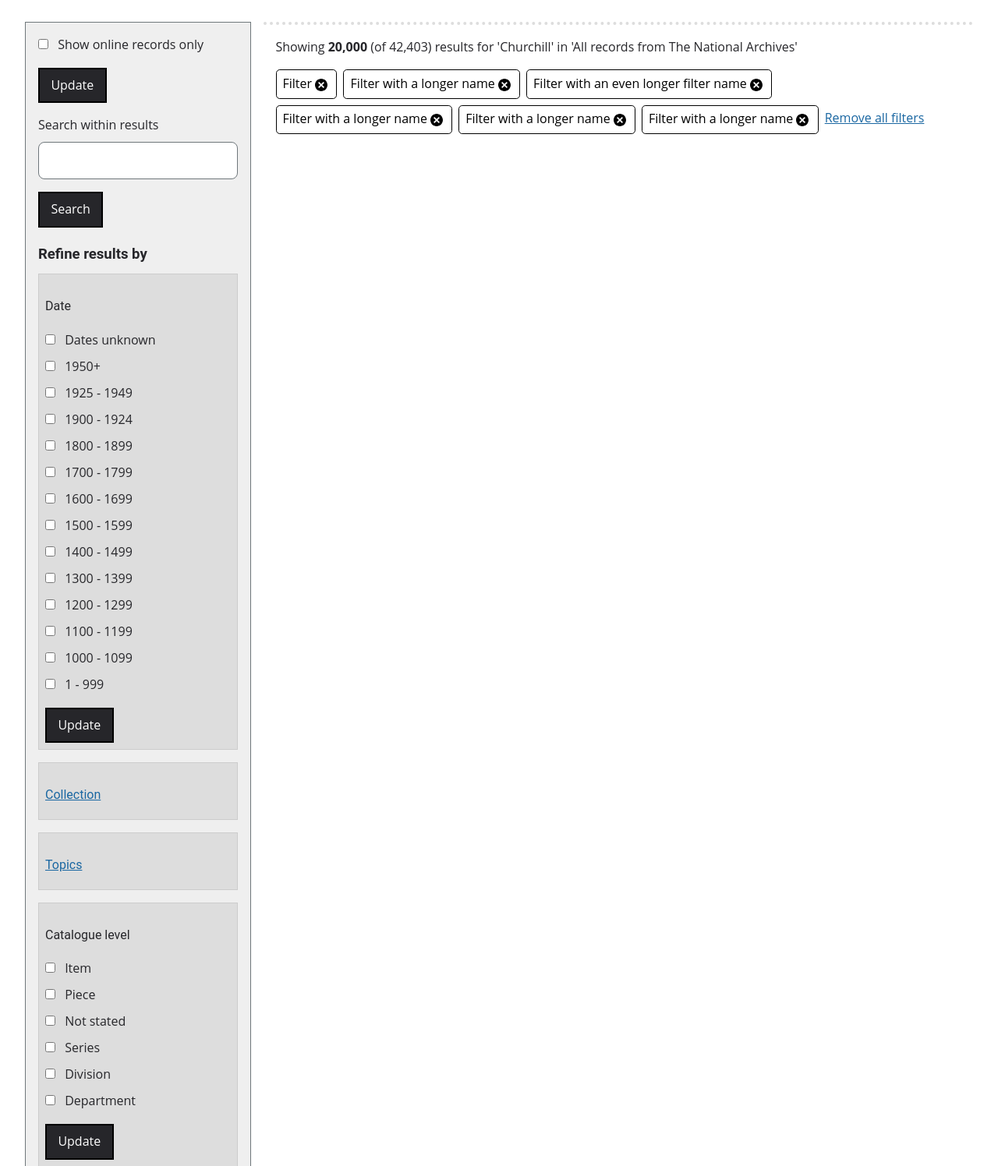
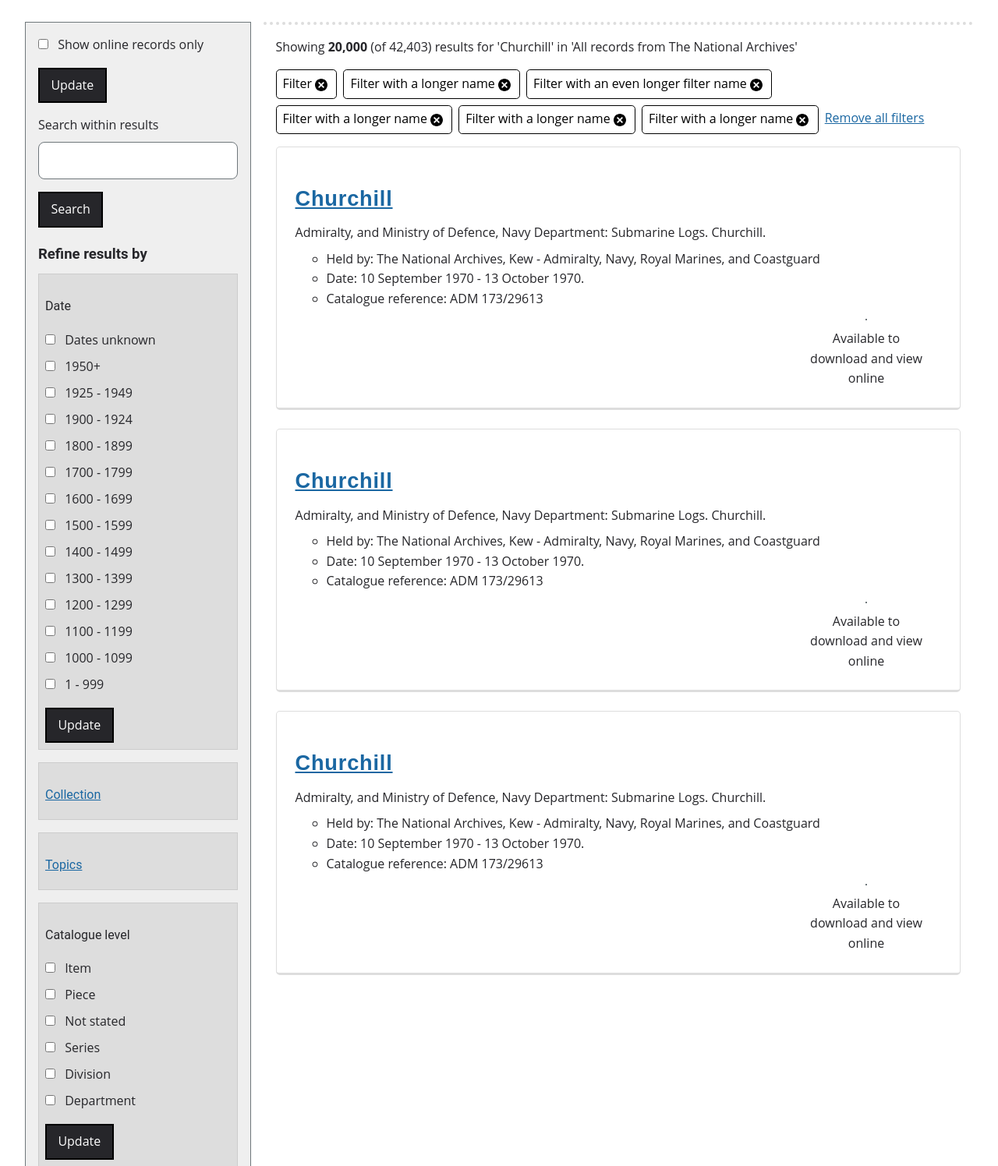
Before and after one commit to nationalarchives/ds-etna-search-plan, a Flask app: page /search in a window 1280 px wide. Shown: the part 686-2182 px from the top of the page at 78% size. Run offline with Flask 2, Linux system fonts and the light colour scheme; some libraries are stand-ins or nearby versions; some web fonts are replaced.

Commit message:
Add initial version of search results (list)

```diff
--- a/Prototype/sass/includes/_search-results.scss
+++ b/Prototype/sass/includes/_search-results.scss
@@ -51,4 +51,9 @@
             }
         }
     }
+
+    &__list {
+        list-style: none;
+        padding-left: 0;
+    }
 }
--- /dev/null
+++ b/Prototype/sass/includes/_search-results__list-card.scss
@@ -0,0 +1,47 @@
+.search-results__list-card {
+    list-style: none;
+    padding: 1.5rem;
+    border: 1px solid $color__grey-4;
+    border-bottom: 3px solid $color__grey_4;
+    border-radius: 0.3rem;
+    margin-bottom: 1.5rem;
+    display: flex;
+    flex-wrap: wrap;
+    &-heading {
+        font-family: $font__supria-sans;
+        font-size: 1.7rem;
+        letter-spacing: 0.05rem;
+    }
+
+
+    &-link {
+        color: $color__blue_4;
+
+        &:visited {
+            color: $color__blue_4;
+        }
+    }
+
+    &-description {
+        margin-bottom: 0.5rem;
+    }
+
+    &-delivery-options {
+        margin-left: auto;
+        text-align: center;
+        margin-right: 1rem;
+
+        &-img {
+            border: 1px solid $color__grey-3;
+        }
+
+        &-desc {
+            max-width: 10rem;
+            margin-bottom: 0;
+        }
+
+        @media only screen and (max-width: $screen__lg) {
+            display: none;
+        }
+    }
+}
--- a/Prototype/sass/search.scss
+++ b/Prototype/sass/search.scss
@@ -8,3 +8,4 @@
 @import 'includes/search-grid';
 @import 'includes/search-filters';
 @import 'includes/search-results';
+@import 'includes/search-results__list-card';
--- a/Prototype/static/css/search.css
+++ b/Prototype/static/css/search.css
@@ -3874,5 +3874,40 @@ a {
         color: #1A67A2; }
         .search-results__selected-filters-item-remove-all-link:visited {
           color: #1A67A2; }
+.search-results__list {
+  list-style: none;
+  padding-left: 0; }
+
+.search-results__list-card {
+  list-style: none;
+  padding: 1.5rem;
+  border: 1px solid #dddddd;
+  border-bottom: 3px solid #dddddd;
+  border-radius: 0.3rem;
+  margin-bottom: 1.5rem;
+  display: flex;
+  flex-wrap: wrap; }
+  .search-results__list-card-heading {
+    font-family: supria-sans-condensed, sans-serif;
+    font-size: 1.7rem;
+    letter-spacing: 0.05rem; }
+  .search-results__list-card-link {
+    color: #1A67A2; }
+    .search-results__list-card-link:visited {
+      color: #1A67A2; }
+  .search-results__list-card-description {
+    margin-bottom: 0.5rem; }
+  .search-results__list-card-delivery-options {
+    margin-left: auto;
+    text-align: center;
+    margin-right: 1rem; }
+    .search-results__list-card-delivery-options-img {
+      border: 1px solid #6f777b; }
+    .search-results__list-card-delivery-options-desc {
+      max-width: 10rem;
+      margin-bottom: 0; }
+    @media only screen and (max-width: 62rem) {
+      .search-results__list-card-delivery-options {
+        display: none; } }
 
 /*# sourceMappingURL=search.css.map */
--- a/Prototype/templates/includes/search_results.html
+++ b/Prototype/templates/includes/search_results.html
@@ -4,35 +4,13 @@
         <p class="search-results__metadata-count">
         Showing <span class="search-results__metadata-count-highlight">20,000</span> (of 42,403) results for 'Churchill' in 'All records from The National Archives'
         </p>
-        <h4 class="sr-only">Selected filters</h4>
-        <ul class="search-results__selected-filters">
-            <li class="search-results__selected-filters-item">
-                Filter
-                <a href="#" class="search-results__selected-filters-item-link"><span class="sr-only">Remove [filter] from search</span></a>
-            </li>
-            <li class="search-results__selected-filters-item">
-                Filter with a longer name
-                <a href="#" class="search-results__selected-filters-item-link"><span class="sr-only">Remove [filter] from search</span></a>
-            </li>
-            <li class="search-results__selected-filters-item">
-                Filter with an even longer filter name
-                <a href="#" class="search-results__selected-filters-item-link"><span class="sr-only">Remove [filter] from search</span></a>
-            </li>
-            <li class="search-results__selected-filters-item">
-                Filter with a longer name
-                <a href="#" class="search-results__selected-filters-item-link"><span class="sr-only">Remove [filter] from search</span></a>
-            </li>
-            <li class="search-results__selected-filters-item">
-                Filter with a longer name
-                <a href="#" class="search-results__selected-filters-item-link"><span class="sr-only">Remove [filter] from search</span></a>
-            </li>
-            <li class="search-results__selected-filters-item">
-                Filter with a longer name
-                <a href="#" class="search-results__selected-filters-item-link"><span class="sr-only">Remove [filter] from search</span></a>
-            </li>
-            <li class="search-results__selected-filters-item-remove-all">
-                <a href="#" class="search-results__selected-filters-item-remove-all-link">Remove all filters</a>
-            </li>
-        </ul>
+        {% include 'includes/search_results__selected-filters.html' %}
     </div>
+
+    <ul class="search-results__list">
+        {% include 'includes/search_results__list-card.html' %}
+        {% include 'includes/search_results__list-card.html' %}
+        {% include 'includes/search_results__list-card.html' %}
+
+    </ul>
 </div>
--- /dev/null
+++ b/Prototype/templates/includes/search_results__list-card.html
@@ -0,0 +1,22 @@
+<li class="search-results__list-card">
+    <div class="search-results__list-card-content">
+        <h4 class="search-results__list-card-heading">
+            <a href="#" class="search-results__list-card-link">Churchill</a>
+        </h4>
+        <p class="search-results__list-card-description">Admiralty, and Ministry of Defence, Navy Department: Submarine Logs. Churchill.</p>
+        <ul class="search-results__list-card-metadata">
+            <li class="search-results__list-card-metadata-item">
+                Held by: The National Archives, Kew - Admiralty, Navy, Royal Marines, and Coastguard</li>
+            <li class="search-results__list-card-metadata-item">
+                Date: 10 September 1970 - 13 October 1970.
+            </li>
+            <li class="search-results__list-card-metadata-item">
+                Catalogue reference: ADM 173/29613
+            </li>
+        </ul>
+    </div>
+    <div class="search-results__list-card-delivery-options">
+        <a href="#"><img src="https://via.placeholder.com/150x150" alt="" class="search-results__list-card-delivery-options-img" /></a>
+        <p class="search-results__list-card-delivery-options-desc">Available to download and view online</p>
+    </div>
+</li>
```
Also changed, not shown: Prototype/templates/includes/search_results__selected-filters.html (added, +30 -0 lines), Prototype/templates/includes/search_results_list-card.html (deleted), 1 other file.
